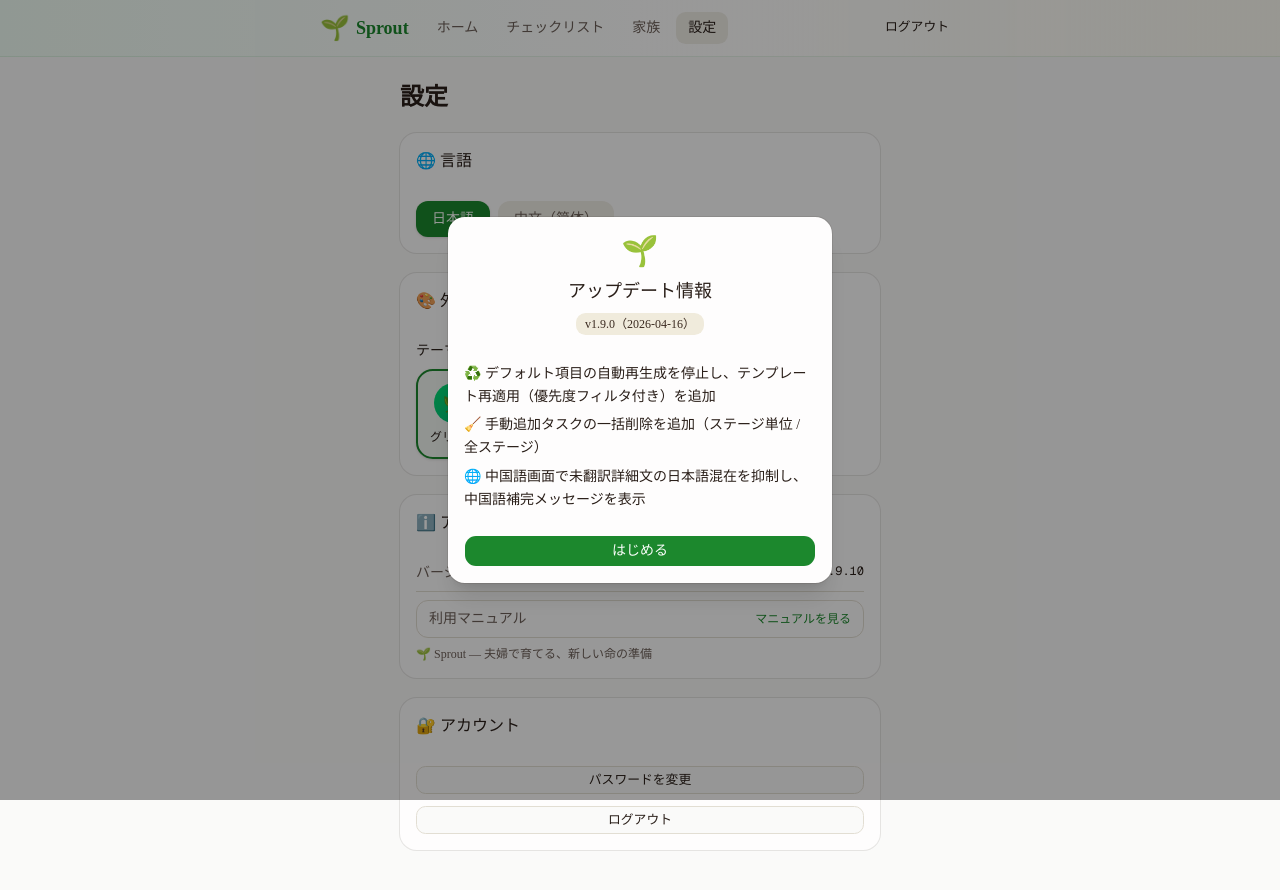
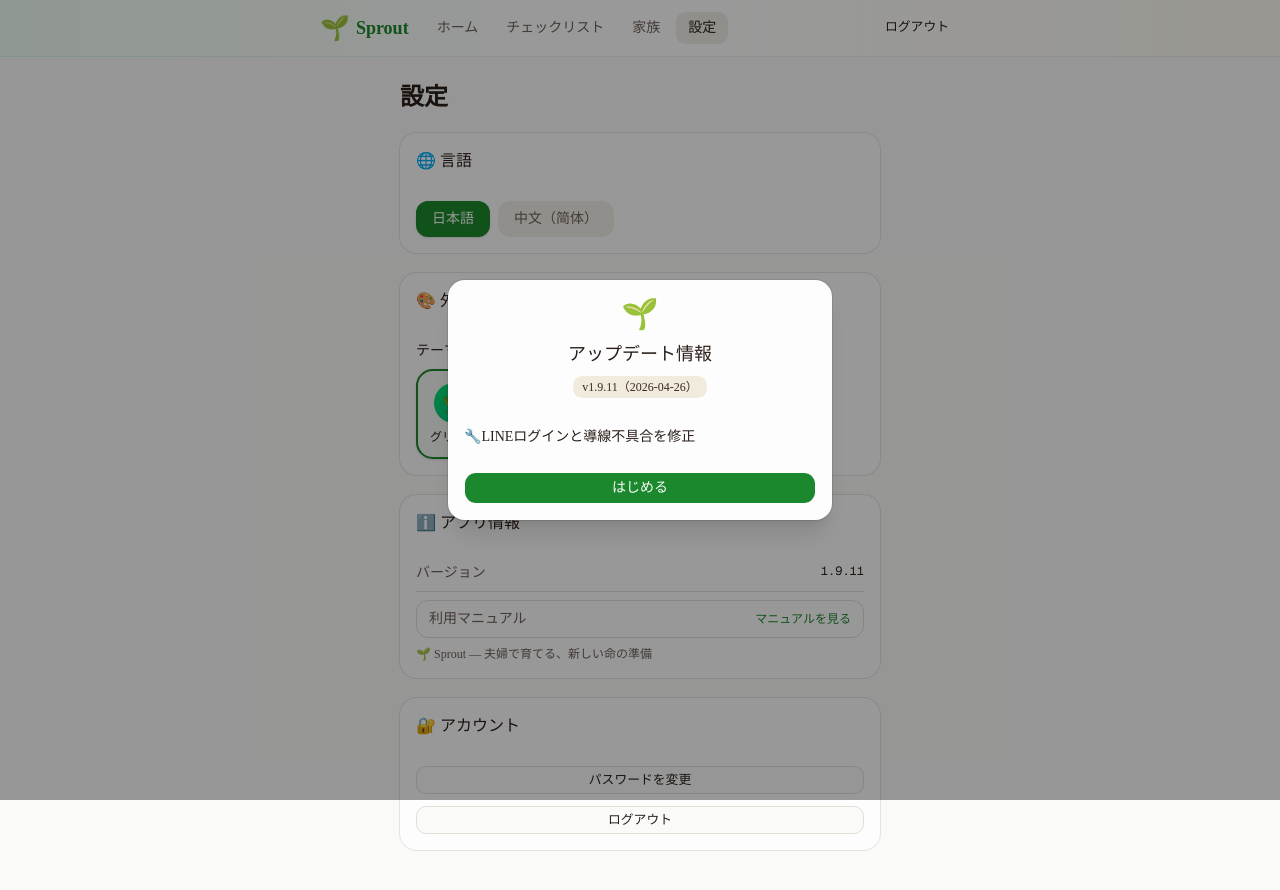
Before and after one commit to Toygaolingxiao/Sprout, a Next.js app: page /settings in a window 1280 px wide. Shown: the top 890 px of the page. Built offline with nearby package versions, Linux system fonts and the light colour scheme; no server answers.

Commit message:
release: v1.9.11

```diff
--- a/scripts/release-auto.mjs
+++ b/scripts/release-auto.mjs
@@ -88,10 +88,17 @@
     '  },',
   ].join('\n');
 
-  source = source.replace(
-    /(export const RELEASE_NOTES: \{ version: string; date: string; items: string\[\] \}\[] = \[\n)/,
+  const releaseNotesHeader = /(export const RELEASE_NOTES: \{ version: string; date: string; items: string\[\] \}\[] = \[\r?\n)/;
+  const nextSource = source.replace(
+    releaseNotesHeader,
     `$1${entry}\n`,
   );
+
+  if (nextSource === source) {
+    throw new Error('RELEASE_NOTES の挿入位置が見つかりませんでした');
+  }
+
+  source = nextSource;
 
   writeFileSync(filePath, source, 'utf8');
 }
--- a/src/components/auth/login-form.tsx
+++ b/src/components/auth/login-form.tsx
@@ -63,8 +63,11 @@
       }
     } catch (error) {
       if (error instanceof Error && error.message === 'LIFF_ID_TOKEN_NOT_AVAILABLE') {
-        setError(t('auth.lineScopeHint'))
-        setLineLoading(false)
+        const oauthResult = await signInWithLineOAuth(nextPath)
+        if (oauthResult?.error) {
+          setError(t('auth.lineScopeHint'))
+          setLineLoading(false)
+        }
         return
       }
 
--- a/src/components/auth/signup-form.tsx
+++ b/src/components/auth/signup-form.tsx
@@ -63,8 +63,11 @@
       }
     } catch (error) {
       if (error instanceof Error && error.message === 'LIFF_ID_TOKEN_NOT_AVAILABLE') {
-        setError(t('auth.lineScopeHint'))
-        setLineLoading(false)
+        const oauthResult = await signInWithLineOAuth(nextPath)
+        if (oauthResult?.error) {
+          setError(t('auth.lineScopeHint'))
+          setLineLoading(false)
+        }
         return
       }
 
--- a/src/components/landing/landing-page.tsx
+++ b/src/components/landing/landing-page.tsx
@@ -59,7 +59,7 @@
         <nav className="mx-auto max-w-5xl flex items-center justify-between px-4 h-14" aria-label={t('lp.mainNav')}>
           <Link href="/" className="text-lg font-bold tracking-tight" aria-label="Sprout home">🌱 Sprout</Link>
           <div className="flex items-center gap-2">
-            <div className="hidden sm:flex rounded-lg border border-border/60 bg-background/60 p-0.5">
+            <div className="flex rounded-lg border border-border/60 bg-background/60 p-0.5">
               <button
                 type="button"
                 onClick={() => changeLocale('ja')}
--- a/src/data/release-notes.ts
+++ b/src/data/release-notes.ts
@@ -1,6 +1,13 @@
-export const APP_VERSION = '1.9.10';
+export const APP_VERSION = '1.9.11';
 
 export const RELEASE_NOTES: { version: string; date: string; items: string[] }[] = [
+  {
+    version: '1.9.11',
+    date: '2026-04-26',
+    items: [
+      '🔧LINEログインと導線不具合を修正',
+    ],
+  },
   {
     version: '1.9.0',
     date: '2026-04-16',
```
Also changed, not shown: 1 other file (tests, documents, lock files or other folders).
